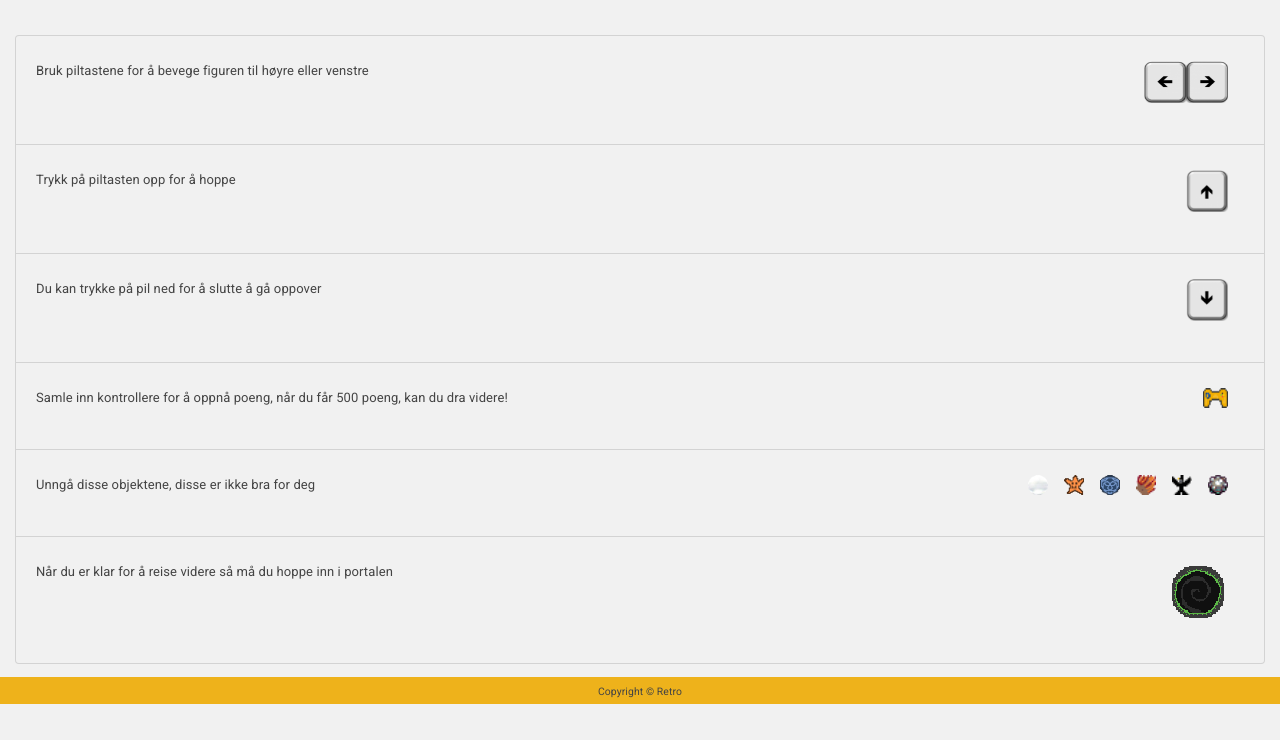
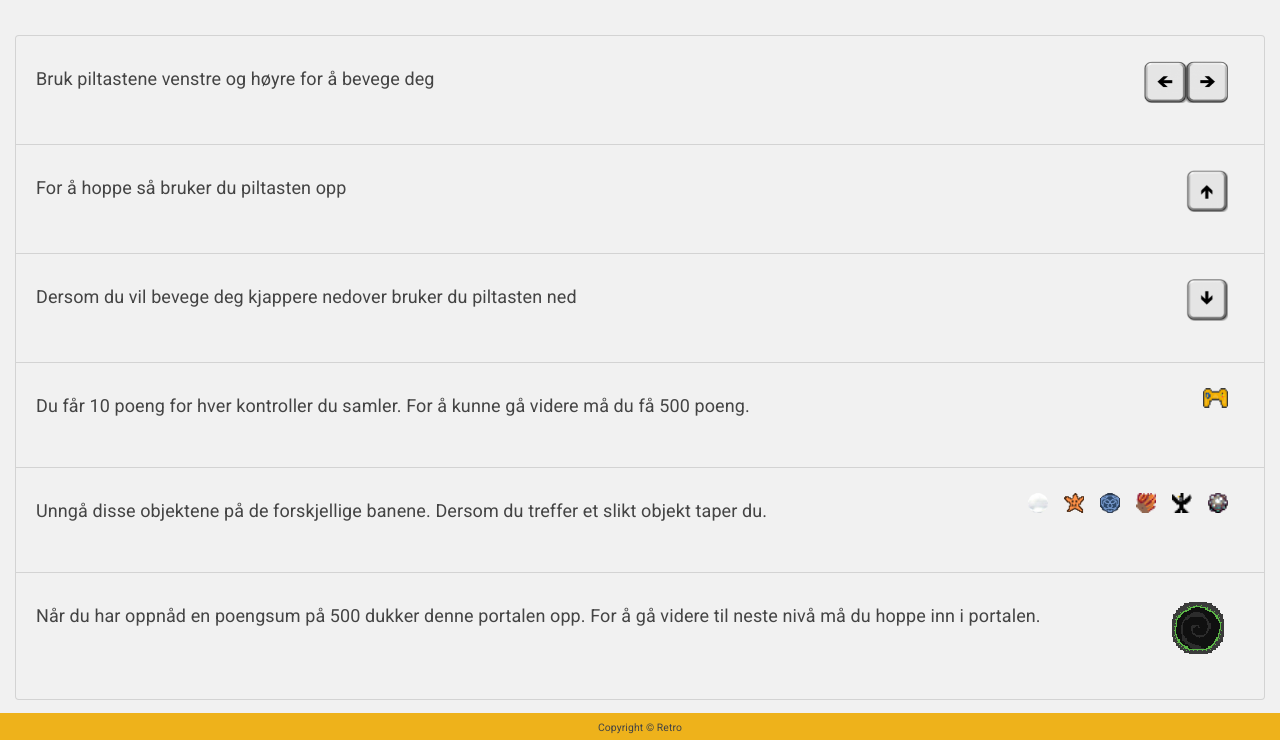
Before and after one commit to Irnis18/Projectx, a website: page nettside/html/hvordanSpille.html in a window 1280 px wide. Shown: the part 195-935 px from the top of the page. Before the commit the page ends 899 px from the top, so only its background shows below. Drawn offline with nearby package versions, Linux system fonts and the light colour scheme.

Commit message:
fiksa på litt tekst

```diff
--- a/nettside/html/regler.html
+++ b/nettside/html/hvordanSpille.html
@@ -18,7 +18,7 @@
   <link rel="shortcut icon" href="../assets/favicon/favicon.ico" type="image/x-icon" />
   <link rel="icon" href="../assets/favicon/favicon.ico" type="image/x-icon" />
   <link rel="stylesheet" href="../assets/css/regler.css" />
-  <title>Regler for spill</title>
+  <title>Hvordan spille</title>
 </head>
 
 <body>
@@ -48,39 +48,47 @@
         </nav>
       </header>
 
-      <!-- The main content for the rules page-->
+      <!-- The main content for the "Hvordan spille" page-->
       <main role="main" class="container-fluid">
         <div class="custom-margin-for-titles">
-          <h1><b>Hvordan spille spillet</b></h1>
+          <h1><b>Hvordan spille</b></h1>
         </div>
         <ol class="list-group">
           <li class="list-group-item">
-            Bruk piltastene for å bevege figuren til høyre eller venstre
+            <p>
+              Bruk piltastene venstre og høyre for å bevege deg
               <img src="../assets/img/piler/piltastVenstreHoyre.png" width="84px" height="42px" align="middle"
                 alt="Piltast høyre og venstre" title="Piltast høyre og venstre" />
+            </p>
+          </li>
+          <li class="list-group-item">
+            <p>
+              For å hoppe så bruker du piltasten opp
+              <img src="../assets/img/piler/piltastOpp.png" width="42px" height="42px" align="middle" alt="Piltast opp"
+                title="Piltast opp" />
+            </p>
           </li>
 
           <li class="list-group-item">
-            Trykk på piltasten opp for å hoppe
-            <img src="../assets/img/piler/piltastOpp.png" width="42px" height="42px" align="middle" alt="Piltast opp"
-              title="Piltast opp" />
+            <p>
+              Dersom du vil bevege deg kjappere nedover bruker du piltasten ned
+              <img src="../assets/img/piler/piltastNed.png" width="42px" height="42px" align="middle" alt="Piltast ned"
+                title="Piltast ned" />
+            </p>
           </li>
 
           <li class="list-group-item">
-            Du kan trykke på pil ned for å slutte å gå oppover
-            <img src="../assets/img/piler/piltastNed.png" width="42px" height="42px" align="middle" alt="Piltast ned"
-              title="Piltast ned" />
+            <p>
+              Du får 10 poeng for hver kontroller du samler. For å kunne gå videre må du få 500 poeng.
+
+              <img src="../../spill/assets/img/gameItems/consollSmall.png" width="25" height="20" alt="Spill konsoll"
+                title="Spill konsoll" />
+            </p>
           </li>
 
           <li class="list-group-item">
-            Samle inn kontrollere for å oppnå poeng, når du får 500 poeng, kan du
-            dra videre!
-            <img src="../../spill/assets/img/gameItems/consollSmall.png" width="25" height="20" alt="Spill konsoll"
-              title="Spill konsoll" />
-          </li>
-
-          <li class="list-group-item">
-            Unngå disse objektene, disse er ikke bra for deg
+            <p>
+              Unngå disse objektene på de forskjellige banene. Dersom du treffer et slikt objekt taper du.
               <img src="../../spill/assets/img/gameItems/bomb.png" width="20" height="20" alt="Bombe" title="Bombe" />
               <img src="../../spill/assets/img/gameItems/fugl.png" width="20" height="20" alt="Slem fugl"
                 title="Slem fugl" />
@@ -92,11 +100,15 @@
                 title="Sjøstjerne" />
               <img src="../../spill/assets/img/gameItems/snoball.png" width="20" height="20" alt="Snøball"
                 title="Snøball" />
+            </p>
           </li>
 
           <li class="list-group-item">
-            Når du er klar for å reise videre så må du hoppe inn i portalen
+            <p>
+              Når du har oppnåd en poengsum på 500 dukker denne portalen opp. For å gå videre til neste nivå må du hoppe
+              inn i portalen.
               <img src="../../spill/assets/img/gameItems/goal.png" width="60" height="60" alt="Portal" title="Portal" />
+            </p>
           </li>
         </ol>
       </main>
```
Also changed, not shown: nettside/html/startsideSpill.html (+11 -5 lines). Lines whose indentation alone changed are shown as unchanged.
